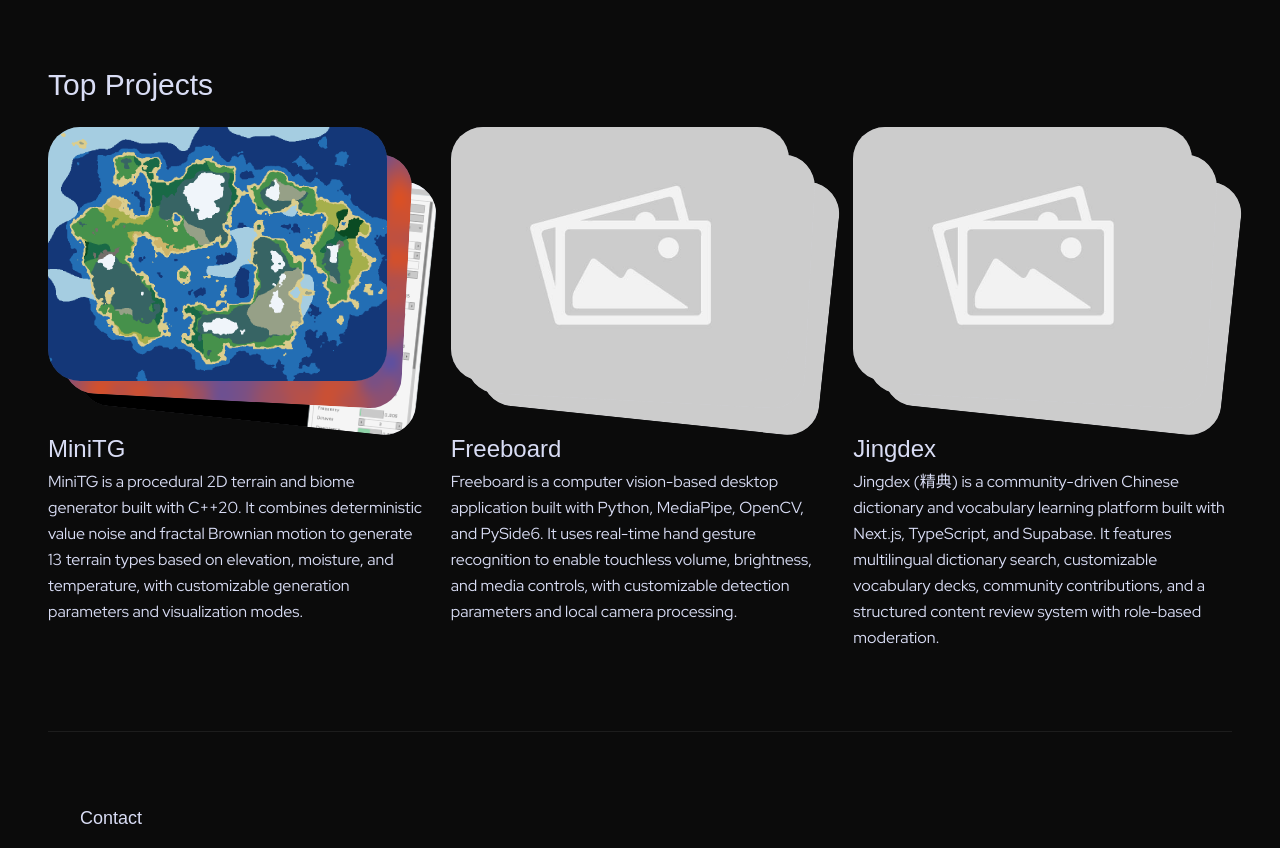
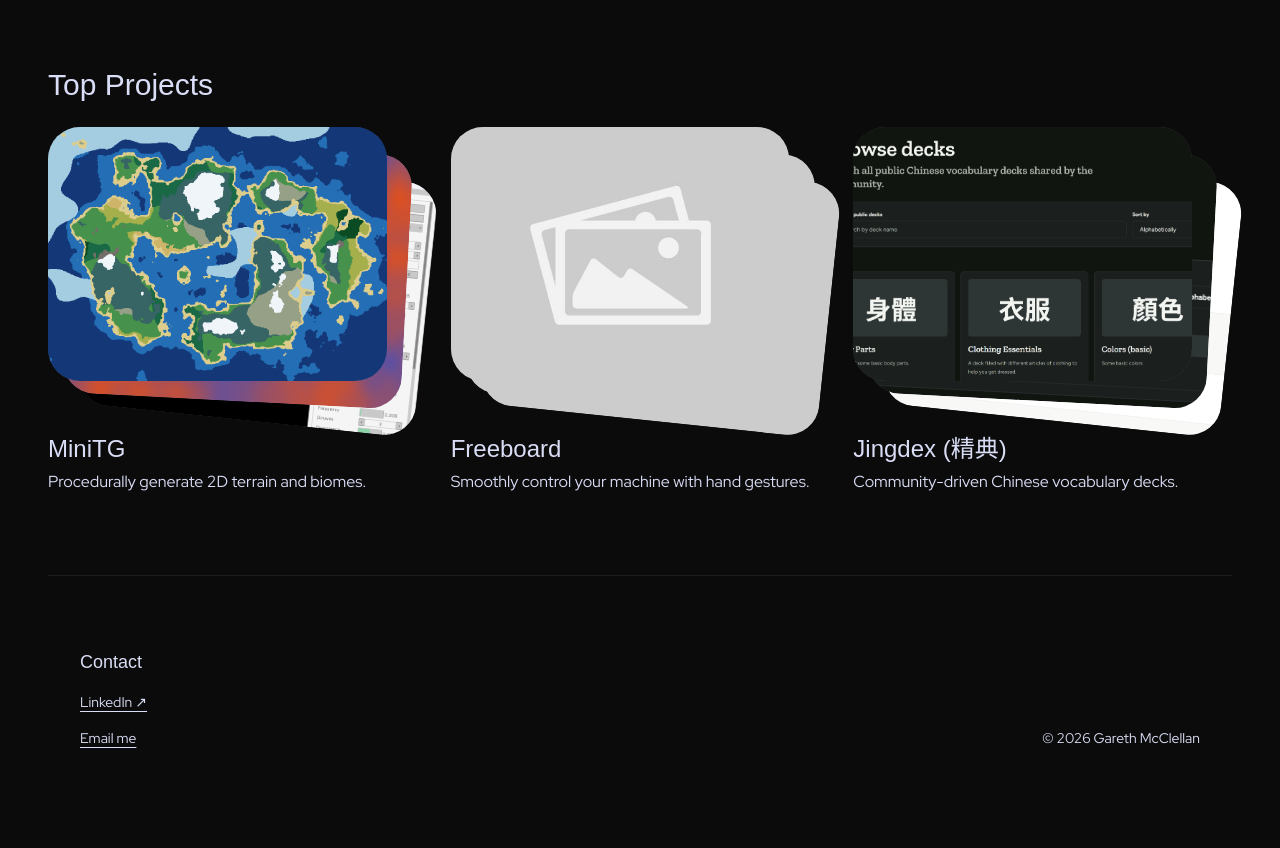
Before and after one commit to mwxg/personal-website, a Next.js app in the folder frontend/: page / in a window 1280 px wide. Shown: the part 460-1308 px from the top of the page. After the commit the page ends 1232 px from the top, so only its background shows below. Built offline with nearby package versions, Linux system fonts and the light colour scheme; a web font is replaced by a local one.

Commit message:
use summaries

```diff
--- a/frontend/src/components/TopProjectSection.tsx
+++ b/frontend/src/components/TopProjectSection.tsx
@@ -3,20 +3,20 @@ import ProjectImageStack from "./ProjectImageStack";
 type TopProjectSectionProps = {
   images: readonly [string, string, string];
   title: string;
-  description: string;
+  summary: string;
 };
 
 export default function TopProjectSection({
   images,
   title,
-  description,
+  summary,
 }: TopProjectSectionProps) {
   return (
     <article className="flex min-w-0 flex-col gap-3">
       <ProjectImageStack images={images} title={title} />
       <div className="space-y-1 text-ink">
         <h3 className="text-2xl">{title}</h3>
-        <p className="leading-relaxed">{description}</p>
+        <p className="leading-relaxed">{summary}</p>
       </div>
     </article>
   );
--- a/frontend/src/data/projects.ts
+++ b/frontend/src/data/projects.ts
@@ -2,6 +2,12 @@ const miniTGImages = [
   "/images/MiniTG/image1.png",
   "/images/MiniTG/image2.png",
   "/images/MiniTG/image3.png",
+] as const;
+
+const jingdexImages = [
+  "/images/Jingdex/image1.png",
+  "/images/Jingdex/image2.png",
+  "/images/Jingdex/image3.png",
 ] as const;
 
 const placeholderImage = "/images/placeholder.jpg";
@@ -10,19 +16,22 @@ const placeholderImages = [placeholderImage, placeholderImage, placeholderImage]
 export const topProjects = [
   {
     title: "MiniTG",
+    summary: "Procedurally generate 2D terrain and biomes.",
     images: miniTGImages,
     description:
       "MiniTG is a procedural 2D terrain and biome generator built with C++20. It combines deterministic value noise and fractal Brownian motion to generate 13 terrain types based on elevation, moisture, and temperature, with customizable generation parameters and visualization modes.",
   },
   {
     title: "Freeboard",
+    summary: "Smoothly control your machine with hand gestures.",
     images: placeholderImages,
     description:
       "Freeboard is a computer vision-based desktop application built with Python, MediaPipe, OpenCV, and PySide6. It uses real-time hand gesture recognition to enable touchless volume, brightness, and media controls, with customizable detection parameters and local camera processing.",
   },
   {
-    title: "Jingdex",
-    images: placeholderImages,
+    title: "Jingdex (精典)",
+    summary: "Community-driven Chinese vocabulary decks.",
+    images: jingdexImages,
     description:
       "Jingdex (精典) is a community-driven Chinese dictionary and vocabulary learning platform built with Next.js, TypeScript, and Supabase. It features multilingual dictionary search, customizable vocabulary decks, community contributions, and a structured content review system with role-based moderation.",
   },
```
